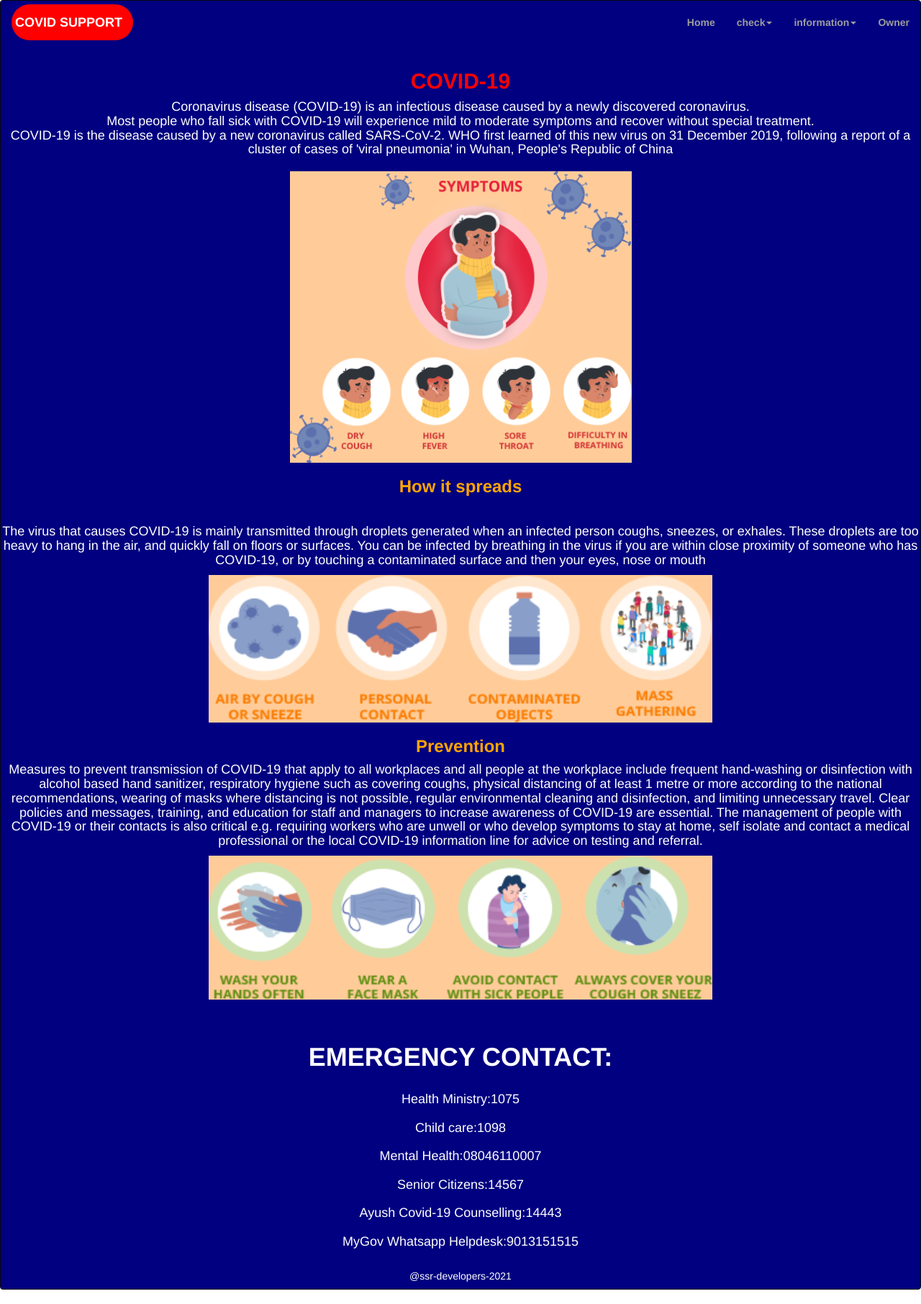
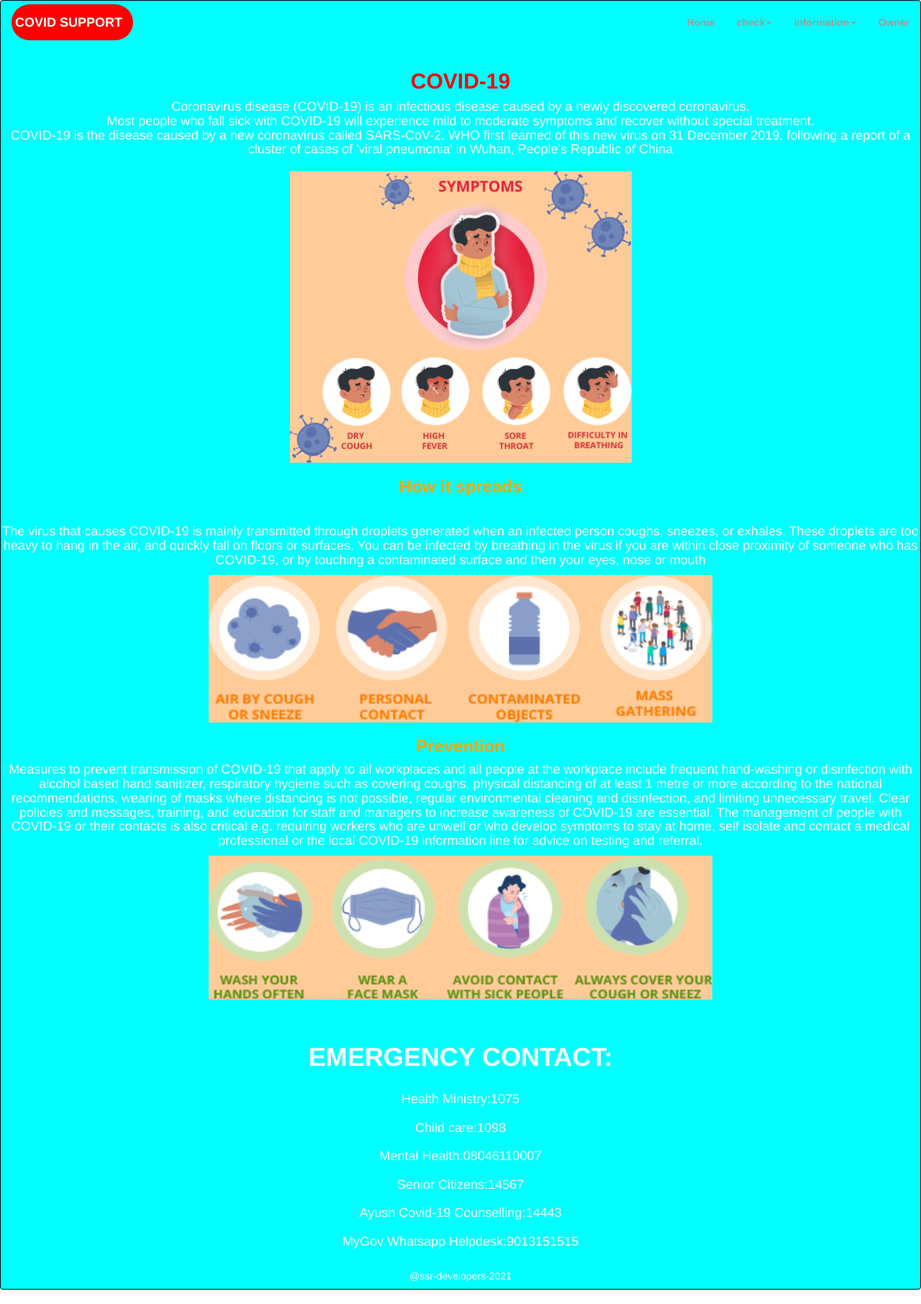
Before and after one commit to sai-sunandh/covidsupportsystem, a Django app: page / in a window 1280 px wide. Shown: the whole page at 72% size. Run offline with Django 3.2, Linux system fonts and the light colour scheme; some libraries are stand-ins or nearby versions.

Commit message:
Add files via upload

```diff
--- a/nmcc/templates/nmcc/navbar.html
+++ b/nmcc/templates/nmcc/navbar.html
@@ -3,14 +3,12 @@
 <html>
 <head>
 	<title>
-		{% block title %}
 
-		{% endblock %}
 	</title>
 </head>
 <body>
 
-	<nav class="navbar navbar-inverse" style="background-color:navy;padding-top:5px">
+	<nav class="navbar navbar-inverse" style="background-color:aqua;padding-top:5px">
 	  <div class="container-fluid">
 	    <div class="navbar-header active" style="border-radius:250px;background-color:red" >
 
```
